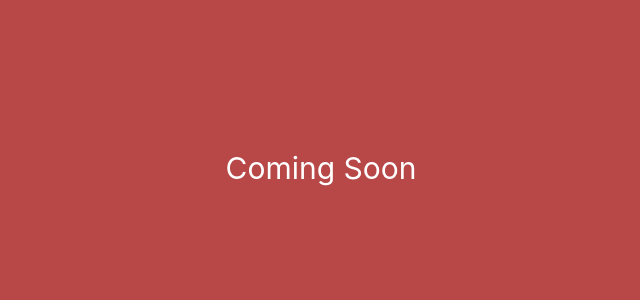
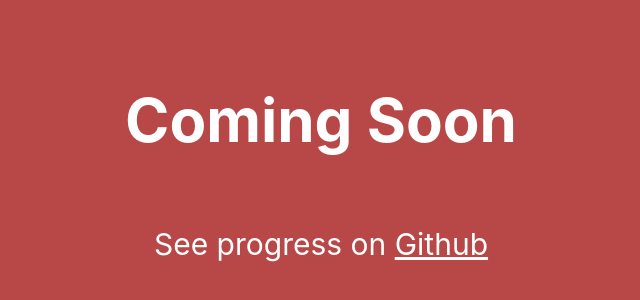
Before and after one commit to danielnichols/danielnichols.github.io, a React app: page / in a window 1280 px wide. Shown: the part 232-532 px from the top of the page, without its empty margins (319-959 px from the left). Built offline with nearby package versions, Linux system fonts and the light colour scheme.

Commit message:
feat: added link to github on coming soon page
Also made title bigger to differentiate

```diff
--- a/src/App.css
+++ b/src/App.css
@@ -1,8 +1,13 @@
+body a {
+  /* text-decoration: none; */
+  color: white;
+}
+
 .App {
   text-align: center;
 }
 
-.App-logo-container {
+/* .App-logo-container {
   width: 166px;
   height: 166px;
   overflow: hidden;
@@ -17,7 +22,7 @@
   pointer-events: none;
   margin: -2px -2px -2px -2px;
   filter: sepia(19) hue-rotate(155deg) saturate(17.5) invert(1);
-}
+} */
 
 .App-header {
   background-color: #b84747;
--- a/src/App.tsx
+++ b/src/App.tsx
@@ -10,8 +10,13 @@ function App() {
         {/* <div className="App-logo-container">
           <img src={ logo } className="App-logo" alt="logo" />
         </div> */}
+        <h1>
+          Coming Soon
+        </h1>
         <p>
-          Coming Soon
+          See progress on
+          {' '}
+          <a href="https://github.com/Hexellate/Hexellate.github.io">Github</a>
         </p>
       </header>
     </div>
```
